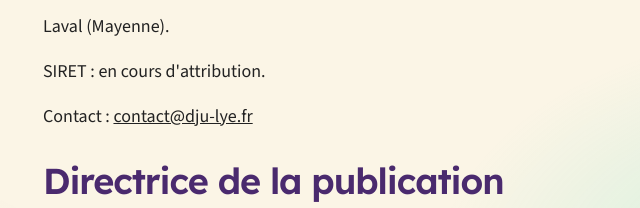
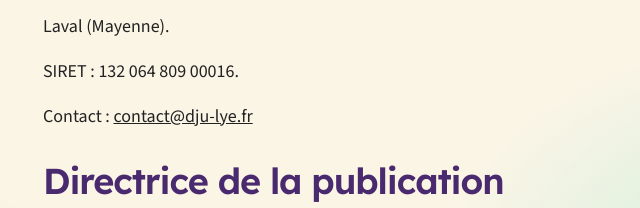
Before and after one commit to Dju-Lye/site-dju-lye, a plain HTML site: page mentions-legales.html in a window 1280 px wide. Shown: the part 411-619 px from the top of the page, 229-869 px from the left. Drawn offline with Linux system fonts and the light colour scheme.

Commit message:
Mentions légales : SIRET renseigné (132 064 809 00016)
- mentions-legales.html : « en cours d'attribution » remplacé par le SIRET
- README.md : état mis à jour, plus de SIRET à compléter

```diff
--- a/mentions-legales.html
+++ b/mentions-legales.html
@@ -35,7 +35,7 @@
       <h2>Éditrice du site</h2>
       <p>Julie Patureau, entrepreneur individuel (EI) — Dju-Lye, aide numérique de quartier.</p>
       <p>Laval (Mayenne).</p>
-      <p>SIRET&nbsp;: en cours d'attribution.</p>
+      <p>SIRET&nbsp;: 132 064 809 00016.</p>
       <p>Contact&nbsp;: <a href="mailto:contact@dju-lye.fr">contact@dju-lye.fr</a></p>
 
       <h2>Directrice de la publication</h2>
```
Also changed, not shown: 1 other file.
